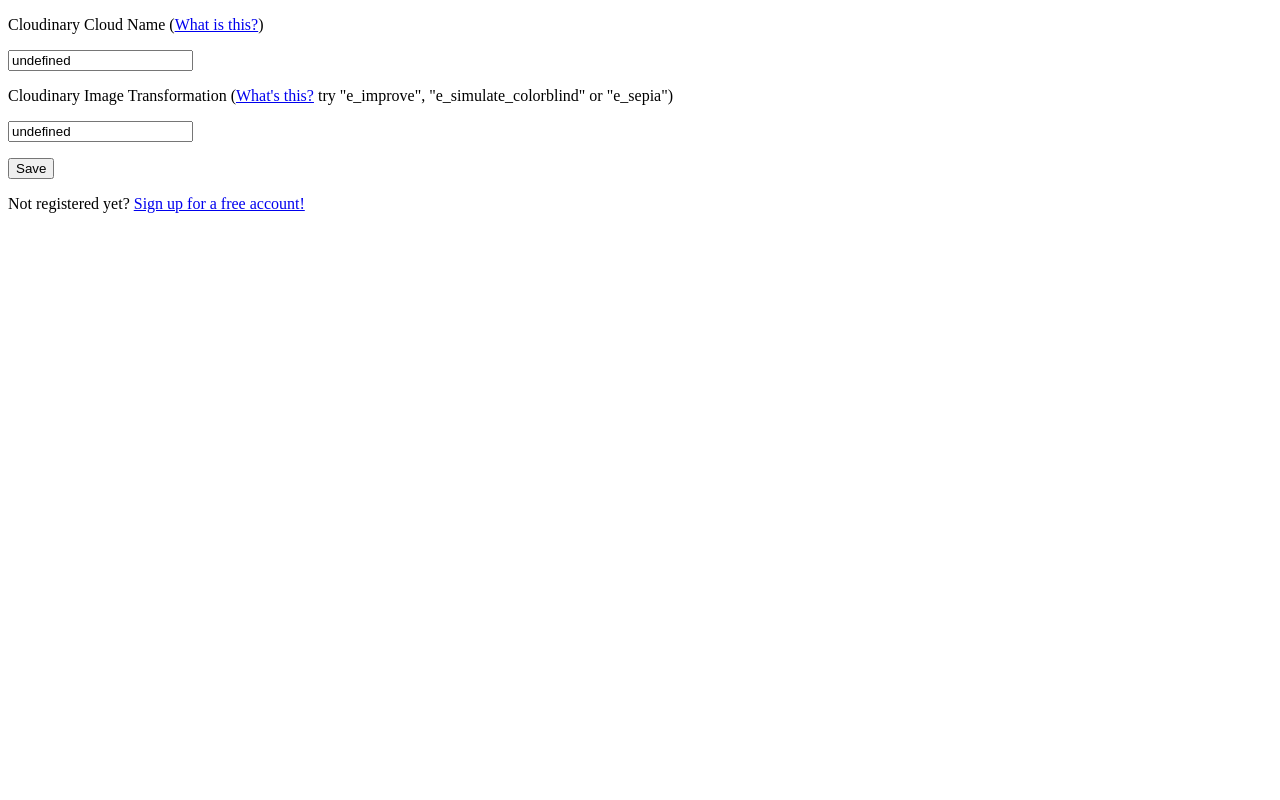
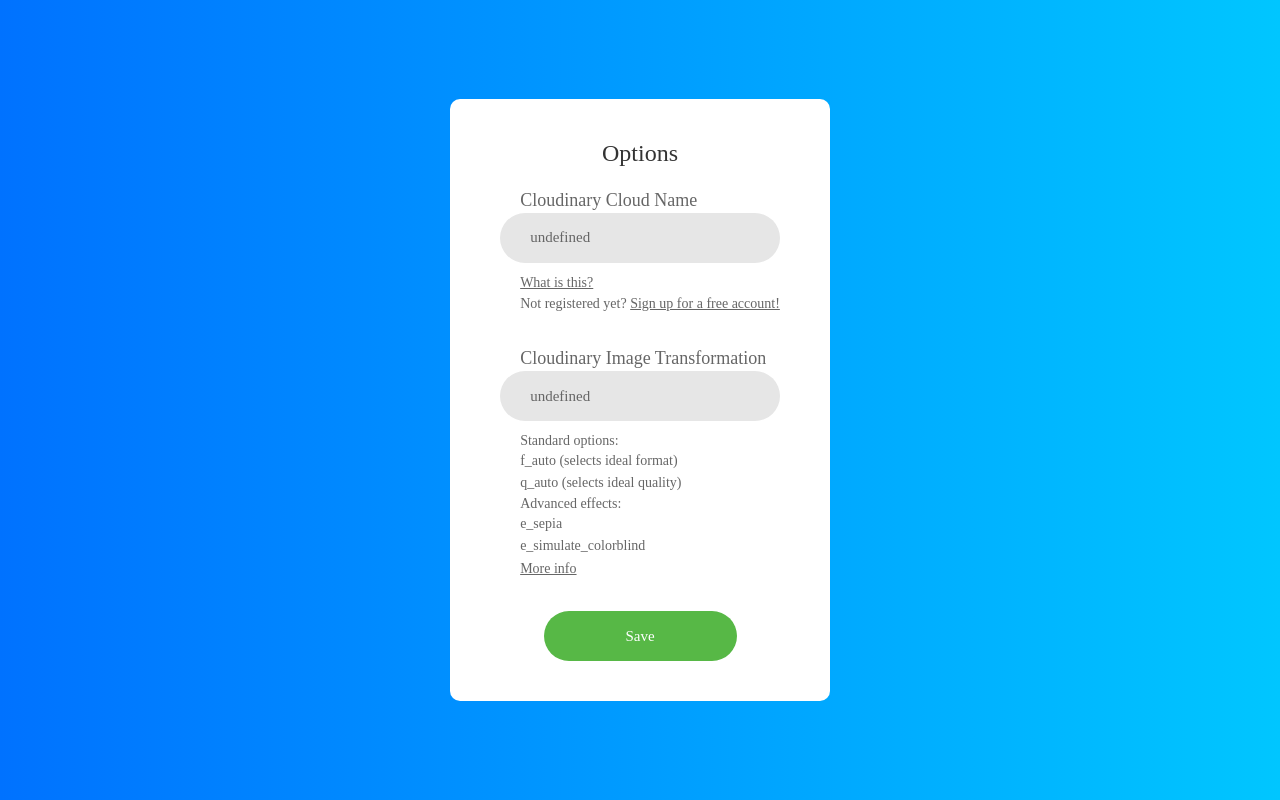
Before and after one commit to hackbolaji/cloudinary-in-the-middle, a browser extension: page options.html in a window 1280 px wide. Drawn offline with Linux system fonts and the light colour scheme; a web font is replaced by a local one.

Commit message:
html improvement
cool looking option page

```diff
--- /dev/null
+++ b/css/options.css
@@ -0,0 +1,368 @@
+/*//////////////////////////////////////////////////////////////////
+[ FONT ]*/
+
+@font-face {
+  font-family: Montserrat-Regular;
+  src: url('../fonts/montserrat/Montserrat-Regular.ttf');
+}
+
+@font-face {
+  font-family: Montserrat-Bold;
+  src: url('../fonts/montserrat/Montserrat-Bold.ttf');
+}
+
+@font-face {
+  font-family: Montserrat-ExtraBold;
+  src: url('../fonts/montserrat/Montserrat-ExtraBold.ttf');
+}
+
+@font-face {
+  font-family: Montserrat-Medium;
+  src: url('../fonts/montserrat/Montserrat-Medium.ttf');
+}
+
+
+/*//////////////////////////////////////////////////////////////////
+[ RESTYLE TAG ]*/
+
+* {
+	margin: 0px;
+	padding: 0px;
+	box-sizing: border-box;
+}
+
+body, html {
+	height: 100%;
+	font-family: Montserrat-Regular, sans-serif;
+}
+
+/*---------------------------------------------*/
+
+a {
+	font-family: Montserrat-Regular;
+	font-size: 14px;
+	line-height: 1.4;
+	color: #666666;
+	margin: 0px;
+}
+
+a:focus {
+	outline: none !important;
+}
+
+a:hover {
+	text-decoration: none;
+	color: #57b846;
+}
+
+
+
+
+.textHeader {
+  display: block;
+  font-family: Montserrat-ExtraBold;
+  font-size: 24px;
+  line-height: 1.2;
+
+  color: #333333;
+  text-align: center;
+
+}
+
+.textSubheader {
+	font-family: Montserrat-Bold;
+	font-size: 18px;
+	line-height: 1.4;
+
+	color: #666666;
+	text-align:left
+	margin: 0px;
+	padding-left:20px;
+
+	padding-top:10px;
+}
+
+.textCategory {
+	font-family: Montserrat-Bold;
+	font-size: 14px;
+	line-height: 1.4;
+
+	color: #666666;
+	text-align:left
+	margin: 0px;
+	padding-left:20px;
+
+}
+
+.textRegular {
+	font-family: Montserrat-Regular;
+	font-size: 14px;
+	line-height: 1.4;
+
+	color: #666666;
+	text-align:left
+	margin: 0px;
+	padding-left:20px;
+}
+
+
+.background {
+  width: 100%;
+  min-height: 100%;
+  padding: 15px;
+
+  background: #009bff;
+  background: -webkit-linear-gradient(left, #0072ff, #00c6ff);
+  background: -o-linear-gradient(left, #0072ff, #00c6ff);
+  background: -moz-linear-gradient(left, #0072ff, #00c6ff);
+  background: linear-gradient(left, #0072ff, #00c6ff);
+
+  display: -webkit-box;
+  display: -webkit-flex;
+  display: -moz-box;
+  display: -ms-flexbox;
+  display: flex;
+  flex-wrap: wrap;
+  justify-content: center;
+  align-items: center;
+}
+
+.mainbox {
+  background: #fff;
+  border-radius: 10px;
+  overflow: hidden;
+
+  display: -webkit-box;
+  display: -webkit-flex;
+  display: -moz-box;
+  display: -ms-flexbox;
+  display: flex;
+  flex-wrap: wrap;
+  justify-content: space-between;
+  align-items: center;
+
+  padding: 40px 40px 40px 40px;
+}
+
+.contentbox {
+  padding: 10px 10px 10px 10px;
+
+}
+
+.input {
+  height: 50px;
+  border-radius: 25px;
+  padding: 0 30px;
+  margin-bottom:10px;
+  display: block;
+  width: 100%;
+  background: #e6e6e6;
+  font-family: Montserrat-Bold;
+  font-size: 15px;
+  line-height: 1.5;
+  color: #666666;
+}
+
+
+
+
+/*---------------------------------------------*/
+.buttonbox {
+  display: -webkit-box;
+  display: -webkit-flex;
+  display: -moz-box;
+  display: -ms-flexbox;
+  display: flex;
+  flex-wrap: wrap;
+  justify-content: center;
+  padding-top:20px;
+}
+
+.submitbutton{
+  min-width: 193px;
+  height: 50px;
+  border-radius: 25px;
+  background: #57b846;
+  font-family: Montserrat-Bold;
+  font-size: 15px;
+  line-height: 1.5;
+  color: #fff;
+  display: -webkit-box;
+  display: -webkit-flex;
+  display: -moz-box;
+  display: -ms-flexbox;
+  display: flex;
+  justify-content: center;
+  align-items: center;
+  padding: 0 25px;
+
+  -webkit-transition: all 0.4s;
+  -o-transition: all 0.4s;
+  -moz-transition: all 0.4s;
+  transition: all 0.4s;
+}
+
+
+.submitbutton:hover {
+  background: #333333;
+}
+
+.submitbutton:active {
+  background-color: #3e8e41;
+  box-shadow: 0 5px #666;
+  transform: translateY(4px);
+}
+
+
+
+
+
+
+
+
+
+
+
+
+
+
+
+
+
+
+
+
+
+
+
+
+
+
+
+
+
+
+
+
+
+/*---------------------------------------------*/
+h1,h2,h3,h4,h5,h6 {
+	margin: 0px;
+}
+
+p {
+	font-family: Montserrat-Regular;
+	font-size: 14px;
+	line-height: 1.7;
+	color: #666666;
+	margin: 0px;
+}
+
+ul, li {
+	margin: 0px;
+	list-style-type: none;
+}
+
+
+/*---------------------------------------------*/
+input {
+	outline: none;
+	border: none;
+}
+
+textarea {
+  outline: none;
+  border: none;
+}
+
+textarea:focus, input:focus {
+  border-color: transparent !important;
+}
+
+input::-webkit-input-placeholder { color: #999999; }
+input:-moz-placeholder { color: #999999; }
+input::-moz-placeholder { color: #999999; }
+input:-ms-input-placeholder { color: #999999; }
+
+textarea::-webkit-input-placeholder { color: #999999; }
+textarea:-moz-placeholder { color: #999999; }
+textarea::-moz-placeholder { color: #999999; }
+textarea:-ms-input-placeholder { color: #999999; }
+
+/*---------------------------------------------*/
+button {
+	outline: none !important;
+	border: none;
+	background: transparent;
+}
+
+button:hover {
+	cursor: pointer;
+}
+
+iframe {
+	border: none !important;
+}
+
+
+
+
+/*//////////////////////////////////////////////////////////////////
+[ Contact 1 ]*/
+
+
+
+/*------------------------------------------------------------------
+[  ]*/
+.contact1-form {
+  width: 390px;
+}
+
+.contact1-form-title {
+  display: block;
+  font-family: Montserrat-ExtraBold;
+  font-size: 24px;
+  color: #333333;
+  line-height: 1.2;
+  text-align: center;
+  padding-bottom: 44px;
+}
+
+.text_category {
+  display: block;
+  font-family: Montserrat-Bold;
+  font-size: 14px;
+  color: #333333;
+  line-height: 1.2;
+  text-align: center;
+}
+
+.text_content {
+  display: block;
+  font-size: 14px;
+  color: #333333;
+  line-height: 1.2;
+  text-align: center;
+}
+
+
+
+
+input.input1 + .shadow-input1 {
+  border-radius: 25px;
+}
+
+textarea.input1 {
+  min-height: 150px;
+  border-radius: 25px;
+  padding: 12px 30px;
+}
+
+
+/*---------------------------------------------*/
+.wrap-input1 {
+  position: relative;
+  width: 100%;
+  z-index: 1;
+  margin-bottom: 20px;
+}
--- a/options.html
+++ b/options.html
@@ -2,19 +2,74 @@
 <html>
 <head>
     <meta charset="utf-8">
+    <link rel="stylesheet" type="text/css" href="css/options.css">
 </head>
 <body>
+
+<div class="background">
+    <div class="mainbox">
+
+
         <form>
-	    <label><p>Cloudinary Cloud Name (<a href="https://cloudinary.com/documentation/solution_overview#cloud_name">What is this?</a>)</p><p><input type="text" id="CLOUDINARY_CLOUD_NAME" /></p></label>
-	    <label><p>Cloudinary Image Transformation (<a href="https://cloudinary.com/documentation/image_transformation_reference">What's this?</a> try "e_improve", "e_simulate_colorblind" or "e_sepia")</p><p><input type="text" id="CLOUDINARY_TRANSFORMATION" pattern="^([a-z_0-9\.:;\-]+)(,[a-z_0-9\.:;\-]+)*$"/></p></label>
-        <button type="submit">Save</button>
-	<br />
-	<p>Not registered yet? <a href="https://cloudinary.com/users/register/free">Sign up for a free account!</a></p>
+            <div class="textHeader">
+                Options
+            </div>
+
+            <div class="contentbox">
+                <div class="textSubheader">Cloudinary Cloud Name</div>
+                <p/>
+                <input class="input" type="text" id="CLOUDINARY_CLOUD_NAME" placeholder="Your Cloud Name"/>
+                <p/>
+                <div class="textRegular">
+                    <a href="https://cloudinary.com/documentation/solution_overview#cloud_name">What is this?</a>
+                    <p/>
+                    Not registered yet? <a href="https://cloudinary.com/users/register/free">Sign up for a free
+                    account!</a>
+                </div>
+
+            </div>
+
+            <div class="contentbox">
+                <div class="textSubheader">Cloudinary Image Transformation</div>
+                <p/>
+                <input class="input" type="text" id="CLOUDINARY_TRANSFORMATION"
+                       pattern="^([a-z_0-9\.:;\-]+)(,[a-z_0-9\.:;\-]+)*$"
+                       placeholder="Option1,Option2,..."/>
+                <p/>
+
+                <div class="textCategory">Standard options:</div>
+
+                <div class="textRegular">
+                    f_auto (selects ideal format) <p/>
+                    q_auto (selects ideal quality) <p/>
+
+                </div>
+
+                <div class="textCategory">
+                    Advanced effects:
+
+                </div>
+
+                <div class="textRegular">
+                    e_sepia <p/>
+                    e_simulate_colorblind <p/>
+                    <a href="https://cloudinary.com/documentation/image_transformations"> More info</a>
+                </div>
+            </div>
+
+            <div class="buttonbox">
+                <button class="submitbutton" type="submit">
+                    Save
+                </button>
+            </div>
+
         </form>
 
         <script src="node_modules/webextension-polyfill/dist/browser-polyfill.js"></script>
         <script src="options.js"></script>
 
+    </div>
+</div>
 </body>
 
 </html>
```
Lines whose indentation alone changed are shown as unchanged.
